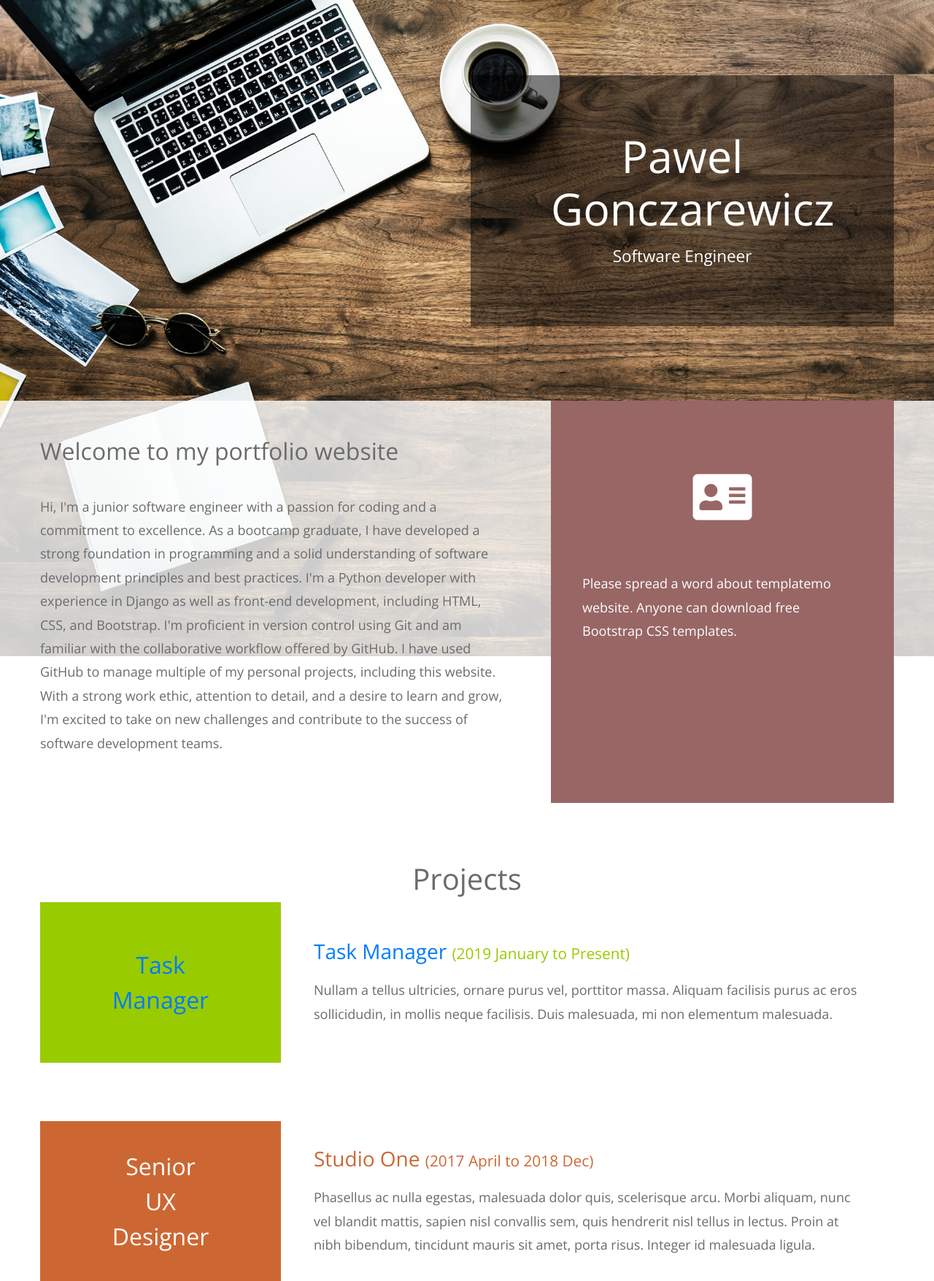
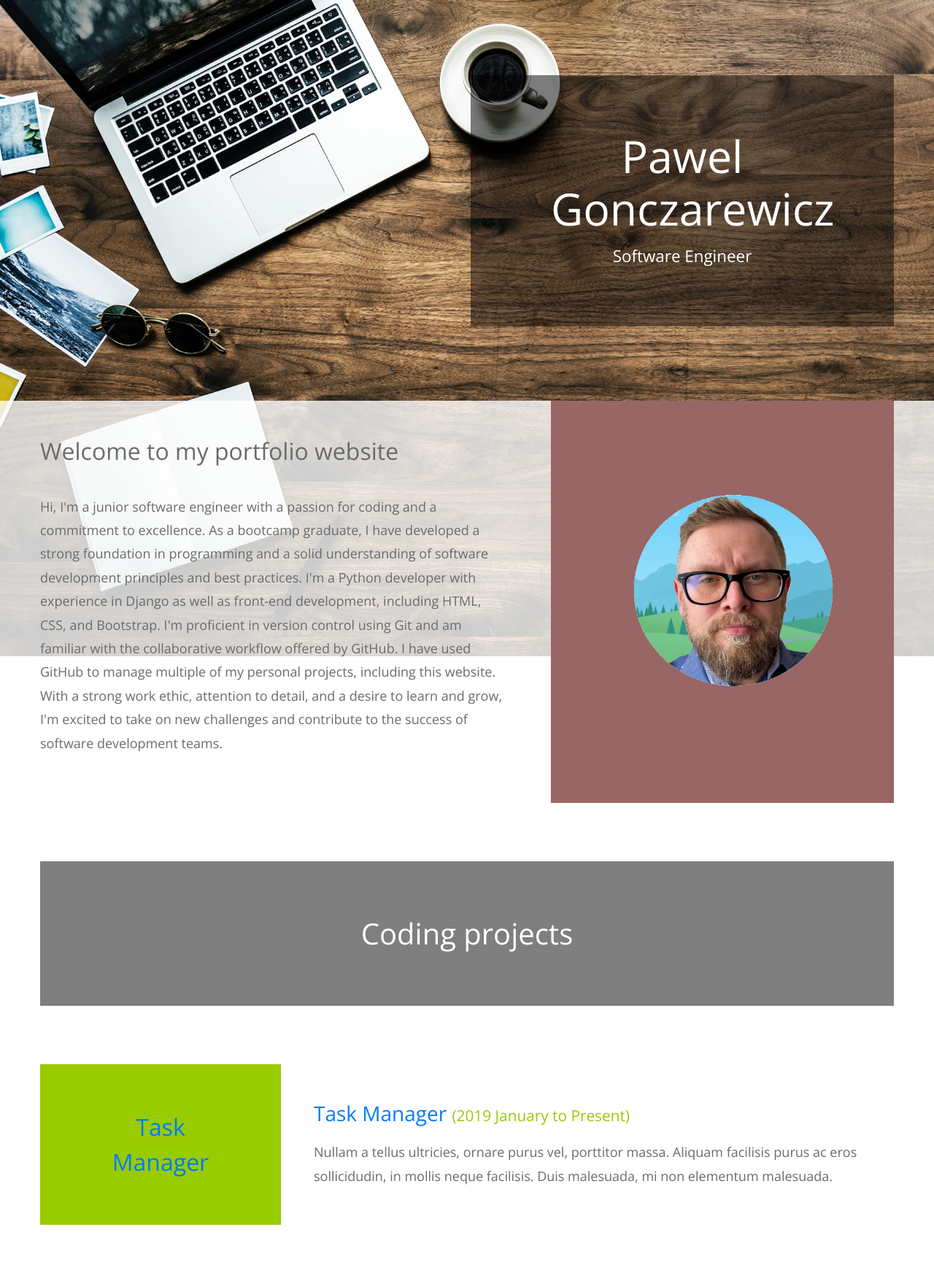
Before and after one commit to Pablo-1/Portfolio_Site, a Django app: page / in a window 1280 px wide. Shown: the top 1755 px of the page at 73% size. Run offline with Django 4.2, Linux system fonts and the light colour scheme; some libraries are stand-ins or nearby versions.

Commit message:
Intro section completed

```diff
--- a/static/website/css/templatemo-style.css
+++ b/static/website/css/templatemo-style.css
@@ -37,10 +37,6 @@ button {
 
 a:hover {
   text-decoration: none;
-}
-
-h1 {
-  text-align: center;
 }
 
 .container-fluid {
@@ -138,8 +134,13 @@ h1 {
 .tm-welcome-right {
   color: white;
   background-color: #986665;
-  padding: 80px 43px 70px;
   height: 100%;
+}
+
+.center {
+  margin-left: auto;
+  margin-right: auto;
+  margin-top: 80px;
 }
 
 .tm-welcome-icon {
@@ -159,6 +160,12 @@ h1 {
 .tm-portfolio-item {
   display: flex;
   align-items: center;
+  margin-bottom: 80px;
+}
+
+.tm-portfolio-title {
+  align-items: center;
+  text-align: center;
   margin-bottom: 80px;
 }
 
@@ -195,6 +202,10 @@ h1 {
 
 .tm-text-dark-gray {
   color: #676767;
+}
+
+.tm-text-white {
+  color: white;
 }
 
 .tm-title-small {
--- a/website/templates/home.html
+++ b/website/templates/home.html
@@ -57,10 +57,7 @@ https://templatemo.com/tm-530-mini-profile
             <!-- Brown bg -->
             <div class="col-md-5">
               <div class="tm-welcome-right">
-                <i class="fas fa-4x fa-address-card p-3 tm-welcome-icon"></i>
-                <p class="mb-0">
-                  Please spread a word about templatemo website. Anyone can download free Bootstrap CSS templates.
-                </p>
+                <img src="{% static 'website/img/profile-photo.png' %}" width="500" height="360" alt="profile-photo" class="center">
               </div>
             </div>
           </div>
@@ -72,9 +69,9 @@ https://templatemo.com/tm-530-mini-profile
     <!-- Portfolio section -->
     <section id="tmPortfolio">
       <div class="container-fluid">
-        <h1>Projects</h1>
         <div class="row">
           <div class="col-12">
+            <h1 class="tm-portfolio-title tm-bg-black-transparent tm-brand-container tm-text-white">Coding projects</h1>
             <div class="tm-portfolio-item">
               <div class="tm-portfolio-name text-white tm-bg-green">
                 <a href="https://github.com/Pablo-1/Capstone-Project-III-HyperionDev.git">Task Manager</a>
```
Also changed, not shown: static/website/img/profile-photo.png (added).
